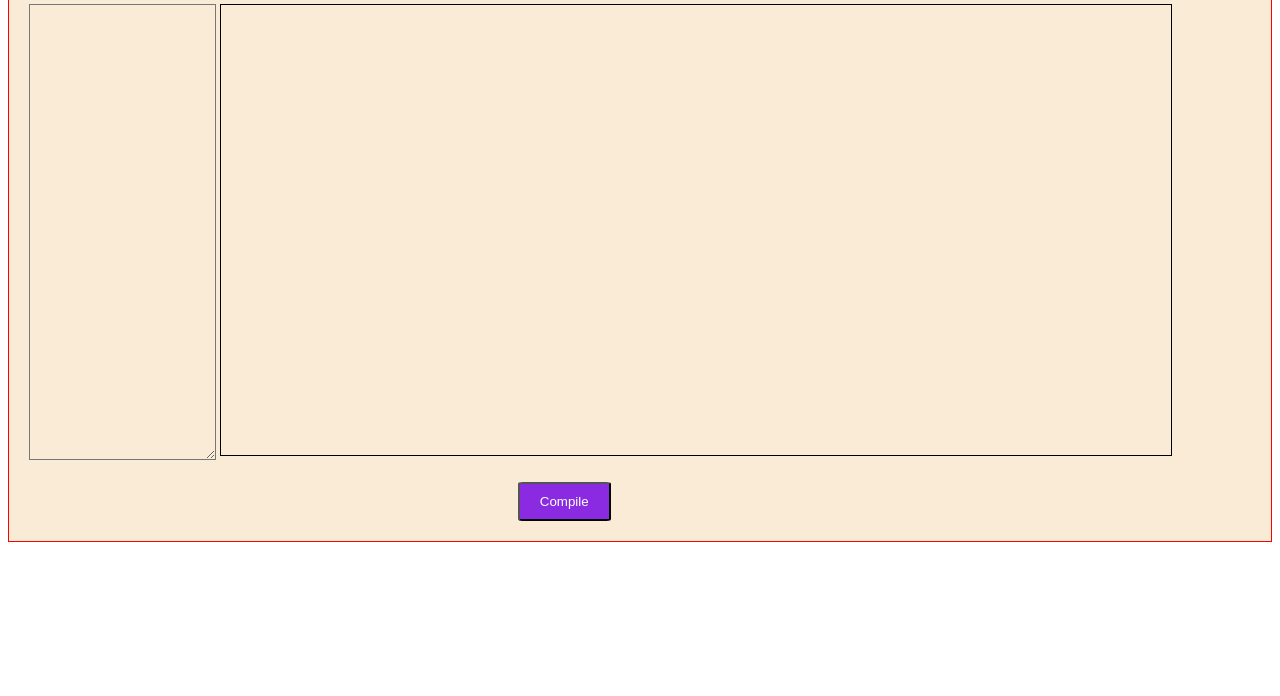
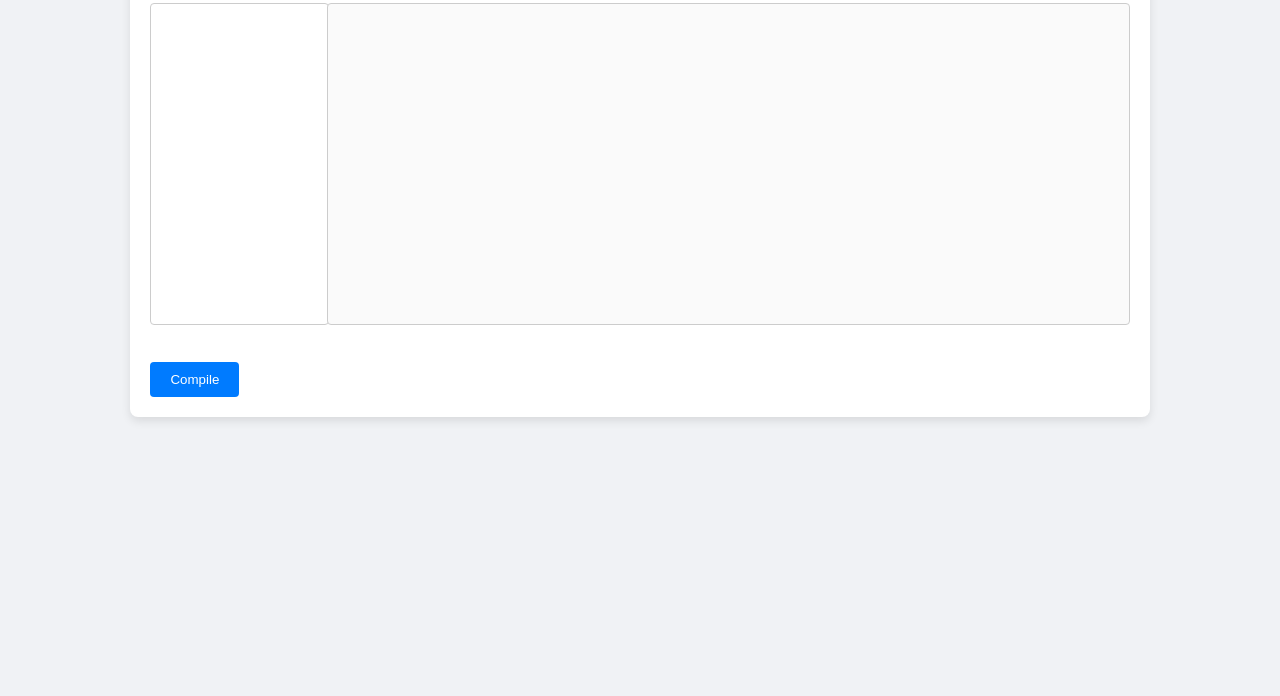
Before and after one commit to abhinavtiwari1931-ship-it/htmlcompiler, a plain HTML site: page index.html in a window 1280 px wide. Shown: the part 104-800 px from the top of the page. Drawn offline with Linux system fonts and the light colour scheme.

Commit message:
Update styles.css

```diff
--- a/styles.css
+++ b/styles.css
@@ -1,35 +1,52 @@
-#card{
-    border: 1px solid red;
-    padding: 0 20px 20px 20px;
-    background-color: antiquewhite;
+body {
+    background-color: #f0f2f5;
+    font-family: sans-serif;
+    display: flex;
+    justify-content: center;
+    padding: 20px;
 }
-#main{
+
+#card {
+    background: white;
+    padding: 20px;
+    border-radius: 8px;
+    box-shadow: 0 4px 10px rgba(0,0,0,0.1);
+    width: 80%;
+}
+
+#main {
     display: flex;
-    gap: 10px;
+    gap: 20px; /* Space between input and output */
 }
-#outputarea{
-    border: 1px solid black;
-    height: 450px;
+
+#inputarea, #outputarea {
     width: 100%;
-    max-width: 950px;
+    height: 300px;
+    border: 1px solid #ccc;
+    border-radius: 4px;
+    padding: 10px;
 }
-#inputarea{
-    max-width: 950px;
-    height: 450px;
-    width: 100%;
-    background-color: transparent;
+
+#inputarea {
+    font-family: monospace;
+    resize: none;
 }
-h3{
-    background-color: burlywood;
-    padding: 20px;
-    text-align: center;
+
+#outputarea {
+    background-color: #fafafa;
+    overflow-y: auto; /* Adds scrollbar if content is long */
 }
-button{
-    background-color: blueviolet;
+
+button {
+    margin-top: 15px;
+    padding: 10px 20px;
+    background-color: #007bff;
     color: white;
-    padding: 10px;
-    border-radius: 5%;
-    padding-left: 20px;
-    padding-right: 20px;
-    margin-left: 40%;
+    border: none;
+    border-radius: 4px;
+    cursor: pointer;
 }
+
+button:hover {
+    background-color: #0056b3;
+}
```
